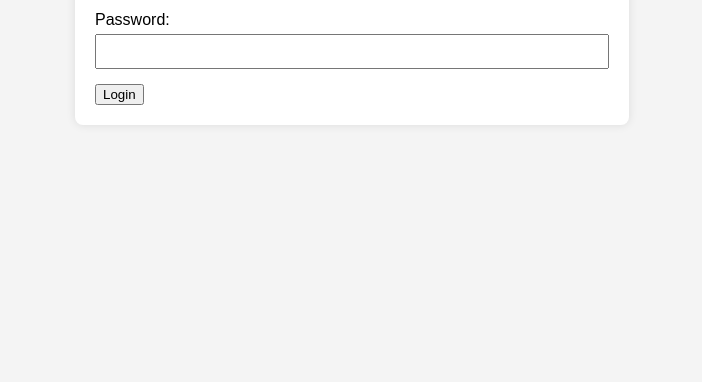
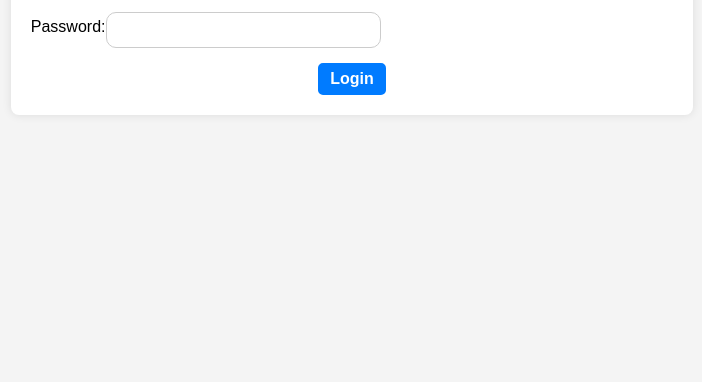
Before and after one commit to Disitha395ra/parking-lot-management-, a plain HTML site: page pages/index.html in a window 1280 px wide. Shown: the part 418-800 px from the top of the page, without its empty margins (288-990 px from the left). Drawn offline with Linux system fonts and the light colour scheme.

Commit message:
Added some style to login page

```diff
--- a/style.css
+++ b/style.css
@@ -17,18 +17,25 @@ body {
 }
 
 .login-container {
+
     background-color: white;
     padding: 20px;
     border-radius: 8px;
     box-shadow: 0 0 10px rgba(0, 0, 0, 0.1);
 }
 
+
 h1 {
     margin-bottom: 20px;
+    font-size: 40px;
 }
+
 
 .form-group {
     margin-bottom: 15px;
+    width:350px;
+    display: flex;
+    align-items: center;
 }
 
 label {
@@ -41,4 +48,37 @@ input[type="password"] {
     width: 100%;
     padding: 8px;
     box-sizing: border-box;
+    border-radius: 10px;
+    border: 1px solid #ccc;
+    font-size: 16px;
 }
+
+.btn {
+
+    display: block;
+    margin: 0 auto;
+    padding: 5px 10px;
+    font-size: 16px;
+    font-weight: bold;
+    text-align: center;
+    text-decoration: none;
+    color: #ffffff;
+    background-color: #007bff;
+    border: 2px solid #007bff;
+    border-radius: 5px;
+    cursor: pointer;
+    transition: background-color 0.3s ease, color 0.3s ease, border-color 0.3s ease;
+
+}
+
+.btn:hover,
+.btn:focus {
+    background-color: #0056b3;
+    border-color: #0056b3;
+}
+
+.btn:active {
+    background-color: #0056b3;
+    border-color: #0056b3;
+    color: #ffffff;
+}
```
